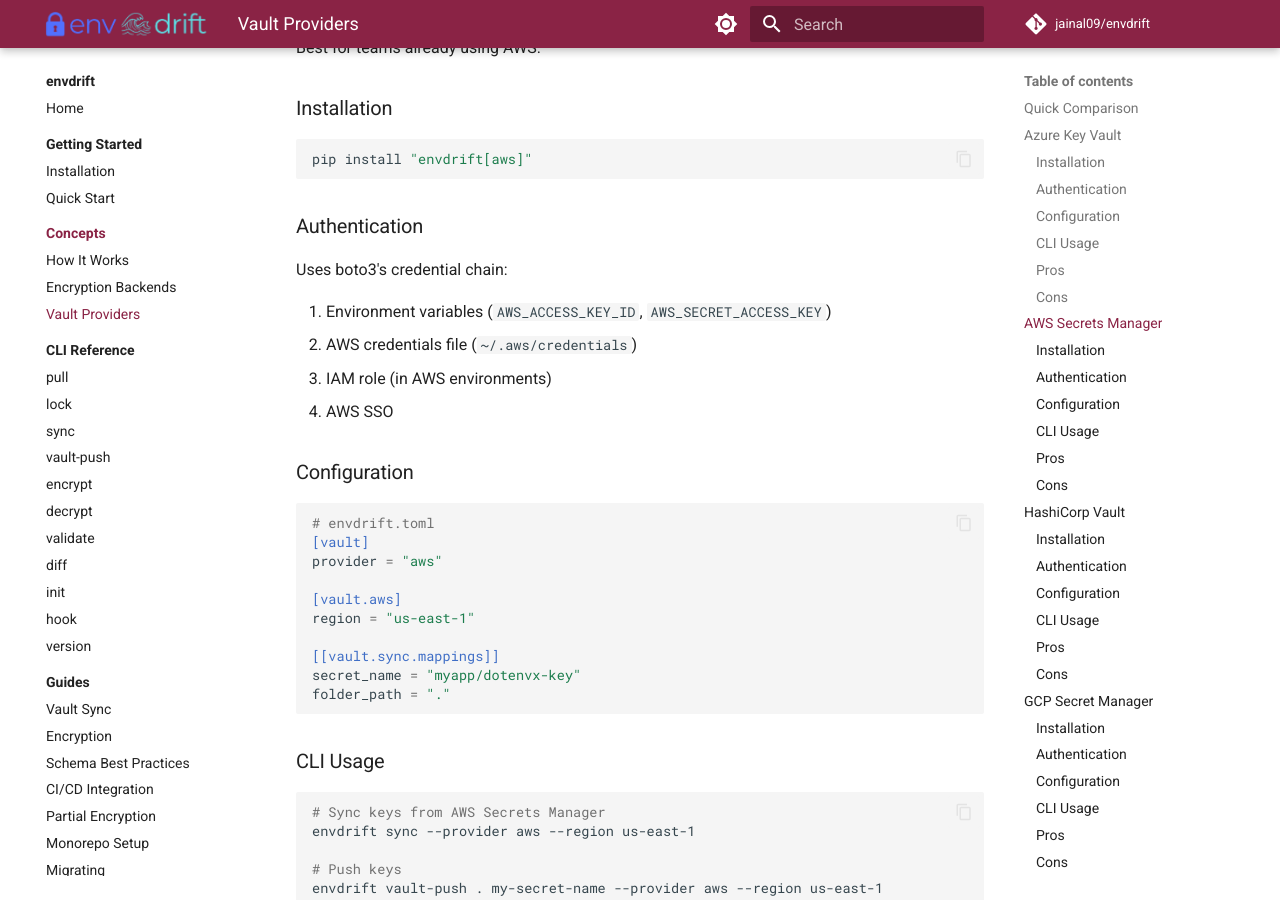
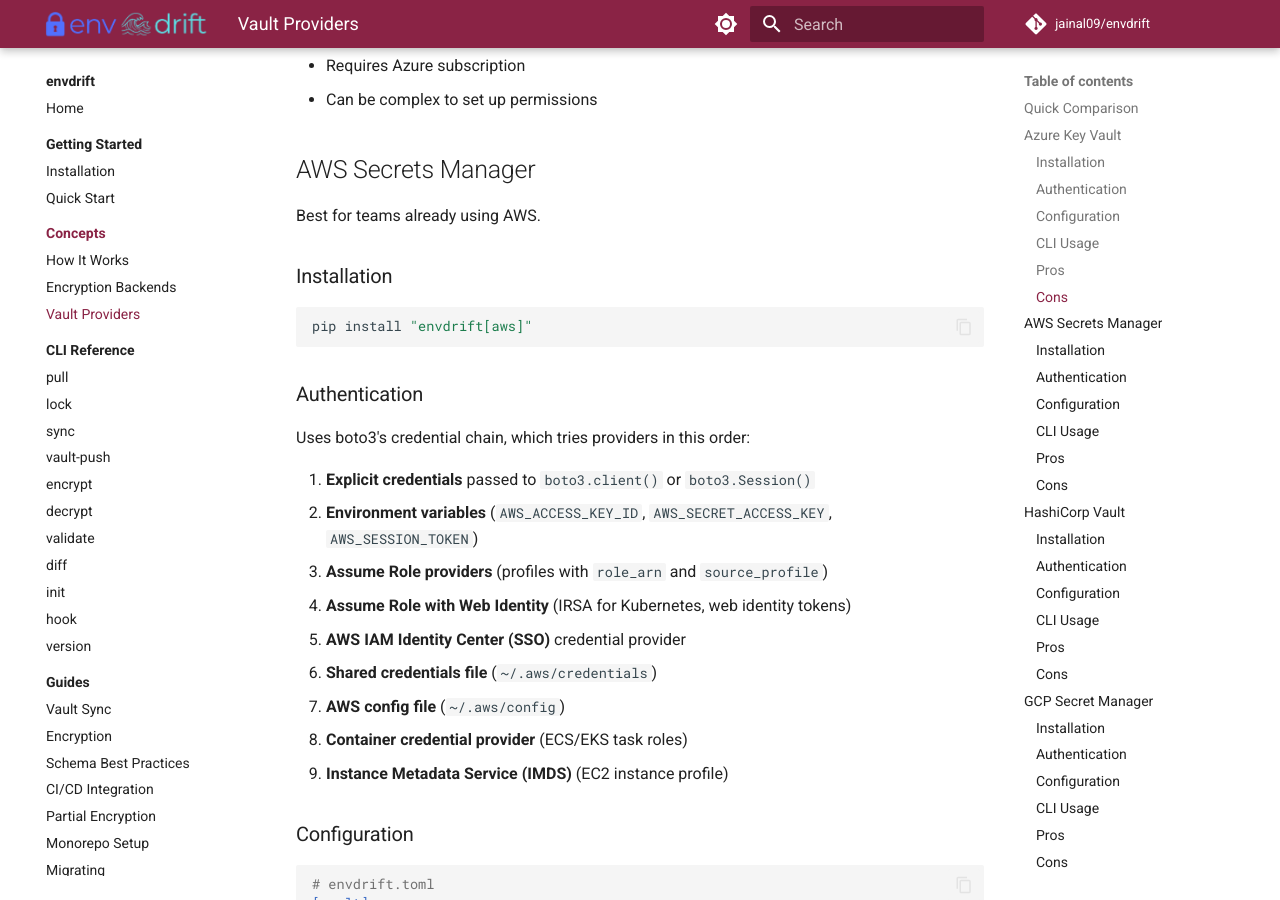
Before and after one commit to jainal09/envdrift, an MkDocs documentation site: the page built from docs/concepts/vault-providers.md, in a window 1280 px wide and 900 px high, scrolled down 2006 px. Built offline with MkDocs 1.6.1 and Material for MkDocs 9.7.7, drawn with Linux system fonts in a browser that asks for light colours; comment, search, counter and statistics services are not loaded; some of the changed text lies outside the part shown.

Commit message:
fix: address CodeRabbit review comments
- Fix circular inheritance in FAQ (BaseSettings → AppSettings)
- Update Azure auth docs with complete DefaultAzureCredential chain
- Update AWS auth docs with complete boto3 credential chain
- Update GCP auth docs with ADC search order and Workload Identity Federation

```diff
--- a/docs/concepts/vault-providers.md
+++ b/docs/concepts/vault-providers.md
@@ -24,12 +24,17 @@
 
 ### Authentication
 
-Uses Azure Identity SDK's `DefaultAzureCredential`:
+Uses Azure Identity SDK's `DefaultAzureCredential`, which tries providers in this order:
 
-1. Environment variables (`AZURE_CLIENT_ID`, `AZURE_CLIENT_SECRET`, `AZURE_TENANT_ID`)
-2. Azure CLI (`az login`)
-3. Managed Identity (in Azure environments)
-4. Visual Studio Code
+1. **Environment variables** (`AZURE_CLIENT_ID`, `AZURE_CLIENT_SECRET`, `AZURE_TENANT_ID`)
+2. **Workload Identity** (Kubernetes with Azure AD Workload Identity)
+3. **Managed Identity** (VMs, App Service, Functions, etc.)
+4. **Azure CLI** (`az login`)
+5. **Azure PowerShell** (`Connect-AzAccount`)
+6. **Azure Developer CLI** (`azd auth login`)
+7. **Interactive Browser** (prompts for login)
+8. **Visual Studio Code** (VS Code Azure extension)
+9. **Shared Token Cache** (tokens cached by other Azure tools)
 
 ### Configuration
 
@@ -81,12 +86,17 @@
 
 ### Authentication
 
-Uses boto3's credential chain:
+Uses boto3's credential chain, which tries providers in this order:
 
-1. Environment variables (`AWS_ACCESS_KEY_ID`, `AWS_SECRET_ACCESS_KEY`)
-2. AWS credentials file (`~/.aws/credentials`)
-3. IAM role (in AWS environments)
-4. AWS SSO
+1. **Explicit credentials** passed to `boto3.client()` or `boto3.Session()`
+2. **Environment variables** (`AWS_ACCESS_KEY_ID`, `AWS_SECRET_ACCESS_KEY`, `AWS_SESSION_TOKEN`)
+3. **Assume Role providers** (profiles with `role_arn` and `source_profile`)
+4. **Assume Role with Web Identity** (IRSA for Kubernetes, web identity tokens)
+5. **AWS IAM Identity Center (SSO)** credential provider
+6. **Shared credentials file** (`~/.aws/credentials`)
+7. **AWS config file** (`~/.aws/config`)
+8. **Container credential provider** (ECS/EKS task roles)
+9. **Instance Metadata Service (IMDS)** (EC2 instance profile)
 
 ### Configuration
 
@@ -201,11 +211,12 @@
 
 ### Authentication
 
-Uses Google Cloud SDK:
+Uses Google Cloud's Application Default Credentials (ADC), which tries providers in this order:
 
-1. Application Default Credentials (`gcloud auth application-default login`)
-2. Service account key file (`GOOGLE_APPLICATION_CREDENTIALS`)
-3. Attached service account (in GCP environments)
+1. **`GOOGLE_APPLICATION_CREDENTIALS` env var** → path to service account JSON key
+2. **User credentials** from `gcloud auth application-default login`
+3. **Attached service account** via metadata server (GCE, GKE, Cloud Run, Cloud Functions)
+4. **Workload Identity Federation** (for non-GCP identity providers and CI/CD)
 
 ### Configuration
 
```
Also changed, not shown: docs/support/faq.md (+5 -3 lines).
